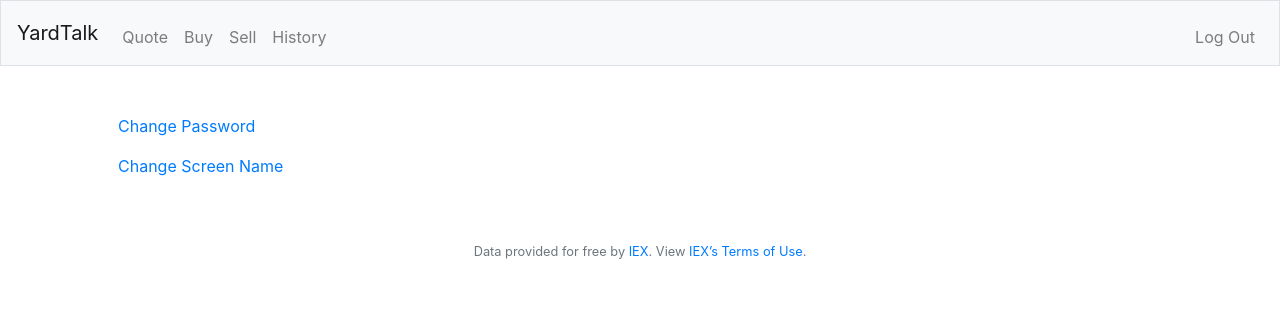
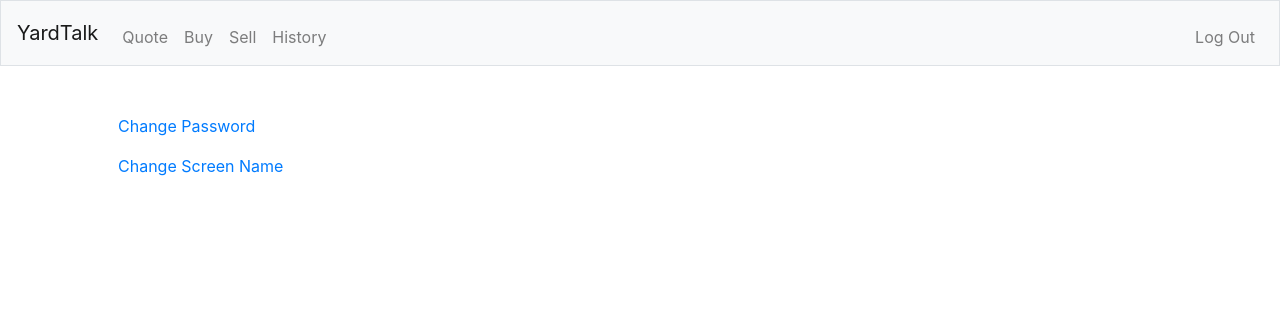
Before and after one commit to jennytram/FinalProject, a Flask app: page /account in a window 1280 px wide. Shown: the top 326 px of the page. Run offline with Flask 2, Linux system fonts and the light colour scheme; a user stored in the database is signed in; some libraries are stand-ins or nearby versions.

Commit message:
removed footer

```diff
--- a/templates/layout.html
+++ b/templates/layout.html
@@ -62,11 +62,6 @@
         <main class="container p-5">
             {% block main %}{% endblock %}
         </main>
-
-        <footer class="small text-center text-muted">
-            Data provided for free by <a href="https://iextrading.com/developer">IEX</a>. View <a href="https://iextrading.com/api-exhibit-a/">IEX’s Terms of Use</a>.
-        </footer>
-
     </body>
 
 </html>
```
